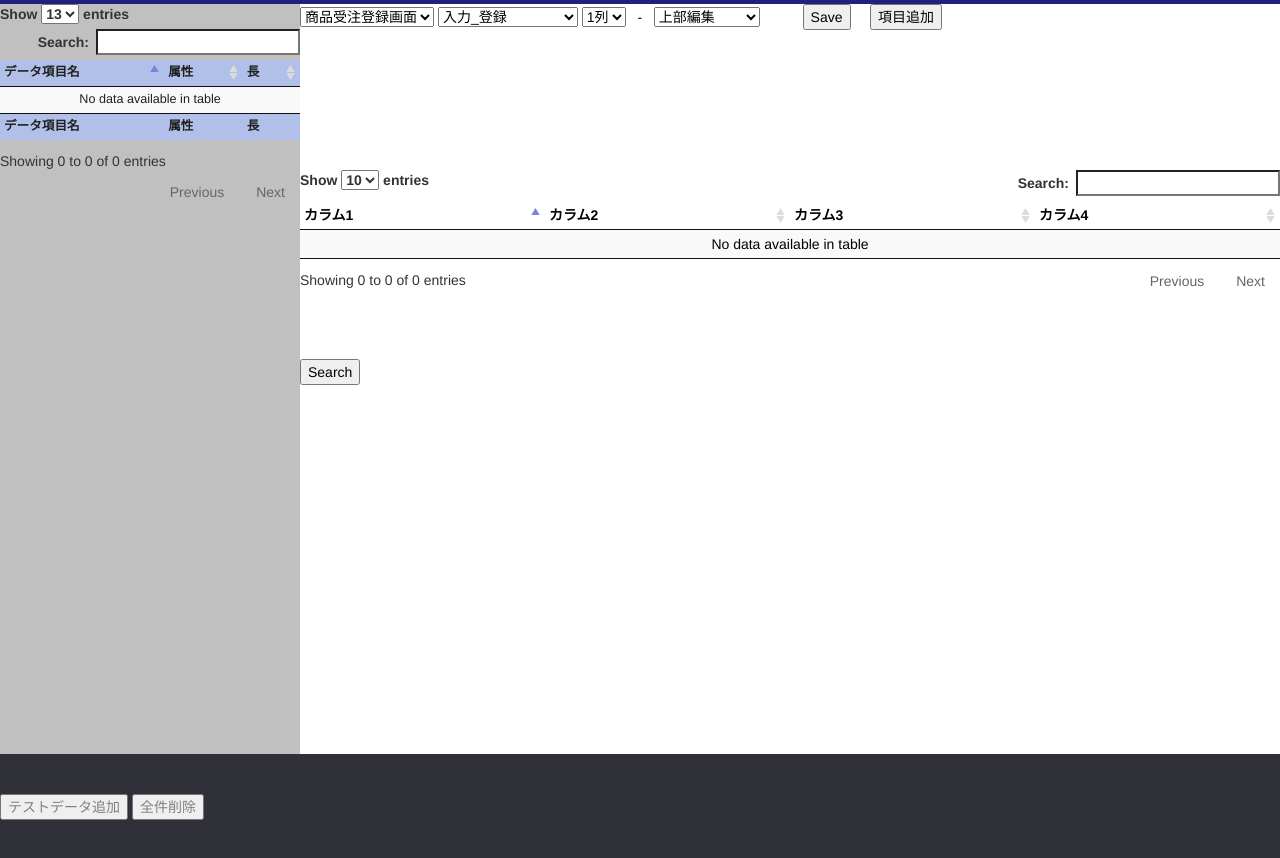
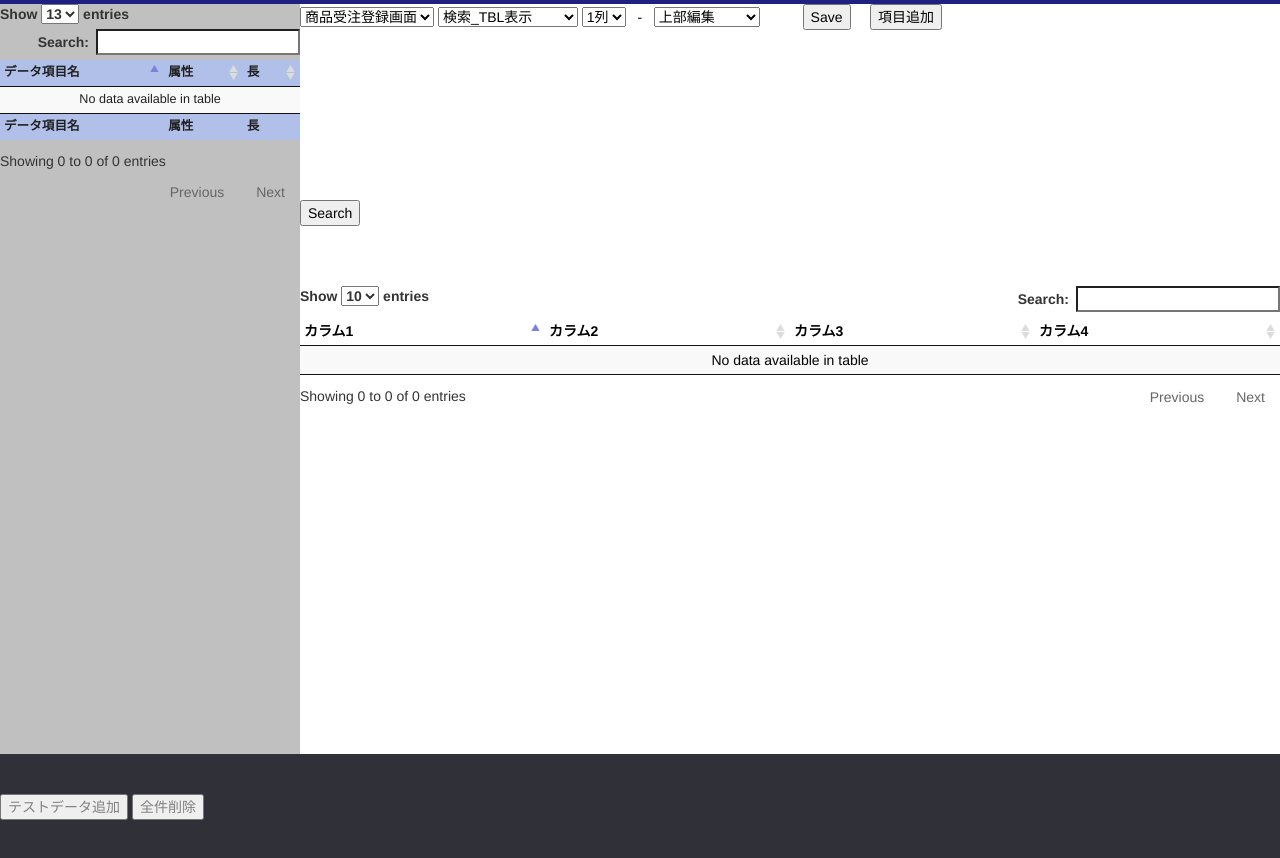
Before and after one commit to TetsuNikami/suit-1483789217208, a website: page public/index.html in a window 1280 px wide. Shown: the part 34-892 px from the top of the page. Drawn offline with Linux system fonts and the light colour scheme; no server answers.

Commit message:
searh button

```diff
--- a/public/css/index.css
+++ b/public/css/index.css
@@ -31,7 +31,7 @@
 div.spacer
 {
     font-size: 0;
-    height: 10px;
+    height: 50px;
     line-height: 0;
 }
 
--- a/public/index.html
+++ b/public/index.html
@@ -182,9 +182,9 @@ body, .item {
 			<option value="screen3">商品検索画面</option>
 			</select>
 			<select name="select_screen_type" id="select-screen-type" onchange = "changeDB()" >
-			<option value="scr_type1">入力_登録</option>
-			<option value="scr_type2">表示_確認</option>
-			<option value="scr_type3">検索_TBL表示</option>
+			<option value="scr_type1">検索_TBL表示</option>
+			<option value="scr_type2">入力_登録</option>
+			<option value="scr_type3">表示_確認</option>
 			<option value="scr_type4">検索_TBL更新削除</option>
 			</select>
 			<select name="select_screen_col" id="select-screen-col" onchange = "changeScreenCol()" >
@@ -210,7 +210,6 @@ body, .item {
 			</table>
 		</div> <!-- UICanvas -->
 
-
 		<div id="right_upper">
 		<div id="sortCanvas">
 		<ul id="sortable">
@@ -221,6 +220,21 @@ body, .item {
 
 		<div class="spacer"></div>
 
+
+		<div id="ButtonCanvas">
+			<table id="canvasButton" cellpadding="0" cellspacing="5" border="0" class="display compact"  ><tr>
+			</table>
+		</div> <!-- ButtonCanvas -->
+
+		<div class="spacer"></div>
+
+		<div id="right_mid">
+		<div id="midCanvas">
+			<input type="button" value="Search" id="SearchButton" onclick="onChange()">
+		</div>
+		</div> <!-- right_mid -->
+
+
 		<div id="right_bot">
 		<br><br><br>
 		<div id="tableCanvas">
@@ -230,12 +244,7 @@ body, .item {
 		<br><br><br>
 		</div> <!-- right_bot -->
 
-		<div id="right_mid">
-		<div id="midCanvas">
-			<input type="button" value="Search" id="SearchButton" onclick="onChange()">
-		</div>
-		<br><br><br>
-		</div> <!-- right_mid -->
+
 
 	</div> <!-- right_frame -->
 </div> <!-- middle -->
```
Also changed, not shown: app.js (+4 -3 lines).
